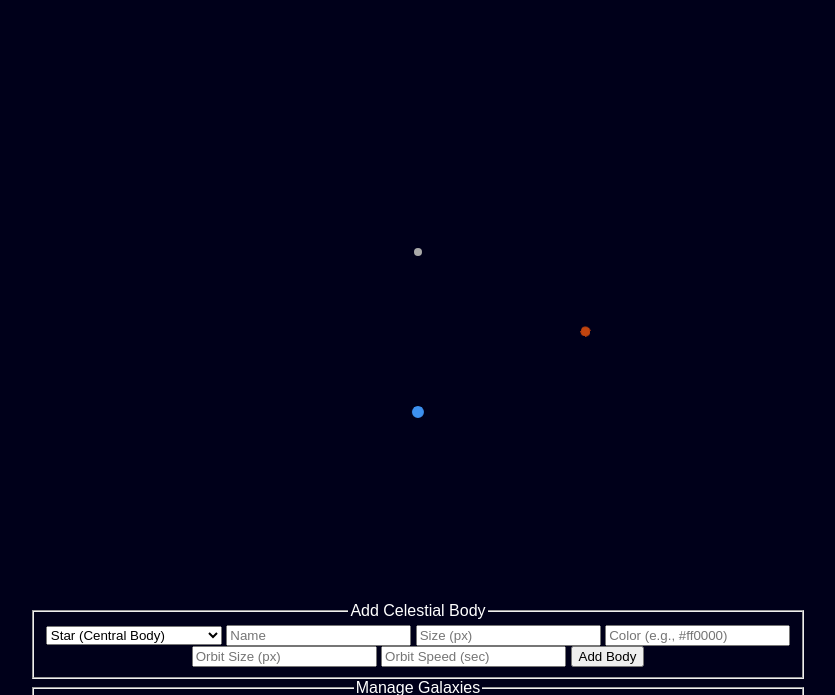
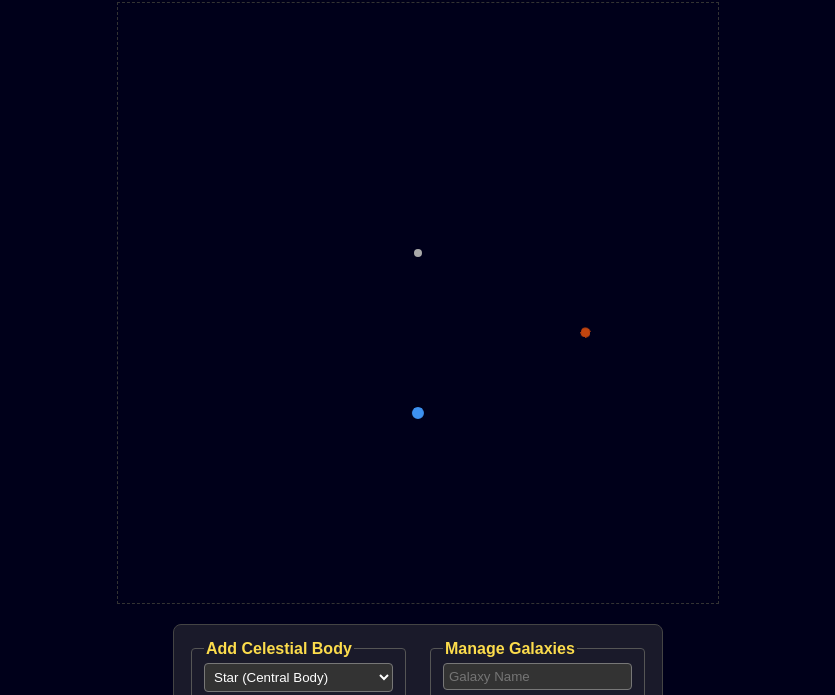
Before and after one commit to PuntiNugget/space-simulator, a plain HTML site: page index.html in a window 1280 px wide. Shown: the part 86-781 px from the top of the page, without its empty margins (222-1057 px from the left). Drawn offline with Linux system fonts and the light colour scheme.

Commit message:
Update style.css

```diff
--- a/style.css
+++ b/style.css
@@ -1,76 +1,116 @@
 /* Basic page setup */
 body {
-    background-color: #00001a; /* Dark space blue */
+    background-color: #00001a;
     color: white;
     font-family: Arial, sans-serif;
-    display: grid;
-    place-items: center;
+    display: flex; /* Use flexbox for layout */
+    flex-direction: column;
+    align-items: center;
     min-height: 100vh;
-    overflow: hidden; /* Hide parts of orbits that go off-screen */
+    overflow: hidden;
+}
+
+h1 {
     text-align: center;
 }
 
 /* The main container for the simulation */
 .solar-system-container {
     position: relative;
-    width: 600px; /* Adjust size as needed */
+    width: 600px;
     height: 600px;
     display: grid;
     place-items: center;
+    border: 1px dashed #333; /* Added a border to see it */
+    margin-bottom: 20px;
 }
 
-/* The Sun */
-#sun {
+/* === NEW Central Body Styles === */
+.star {
     width: 50px;
     height: 50px;
-    background-color: #fcdc4c; /* Sunny yellow */
+    background-color: #fcdc4c;
     border-radius: 50%;
     box-shadow: 0 0 30px #fcdc4c, 0 0 60px #fcdc4c;
-
-    /* Positioned in the absolute center */
     position: absolute;
 }
 
-/* * The Orbit: An invisible, rotating circle.
- * It's centered on the sun.
- */
+.black-hole {
+    width: 40px;
+    height: 40px;
+    background-color: #000;
+    border-radius: 50%;
+    /* A subtle "accretion disk" glow */
+    box-shadow: 0 0 20px #8a00c2, 0 0 30px #c2008b;
+    position: absolute;
+    border: 2px solid #333;
+}
+
+
+/* === Planet and Orbit Styles (Unchanged) === */
 .orbit {
     position: absolute;
     border-radius: 50%;
-
-    /* For debugging, you can make the orbit visible: */
     /* border: 1px dotted #555; */
-
-    /* This centers the orbit div */
     top: 50%;
     left: 50%;
-
-    /* This single animation rule does all the work! */
     animation: spin linear infinite;
 }
 
-/* * The Planet: A small circle positioned
- * as a child of its .orbit div.
- */
 .planet {
     position: absolute;
     border-radius: 50%;
-
-    /* Position the planet at the "top" of its orbit circle */
     left: 50%;
-    transform: translateX(-50%); /* Center it on the orbit line */
-
-    /* The 'top' value is set by JS to be half its own size,
-       making it sit perfectly on the orbit's edge. */
+    transform: translateX(-50%);
 }
 
-/* The rotation animation */
 @keyframes spin {
     from {
-        /* We must include the translate to keep it centered */
         transform: translate(-50%, -50%) rotate(0deg);
     }
     to {
         transform: translate(-50%, -50%) rotate(360deg);
     }
 }
+
+/* === NEW UI Styles === */
+.controls-panel {
+    display: flex;
+    gap: 20px;
+    background-color: #1a1a2a;
+    padding: 15px;
+    border-radius: 8px;
+    border: 1px solid #444;
+}
+
+fieldset {
+    border: 1px solid #555;
+    border-radius: 4px;
+    display: flex;
+    flex-direction: column;
+    gap: 8px;
+}
+
+legend {
+    color: #fcdc4c;
+    font-weight: bold;
+}
+
+input, select, button {
+    padding: 5px;
+    border-radius: 4px;
+    border: 1px solid #777;
+    background-color: #333;
+    color: white;
+}
+
+button {
+    cursor: pointer;
+    background-color: #fcdc4c;
+    color: #000;
+    font-weight: bold;
+}
+
+button:hover {
+    background-color: #fff;
+}
```
